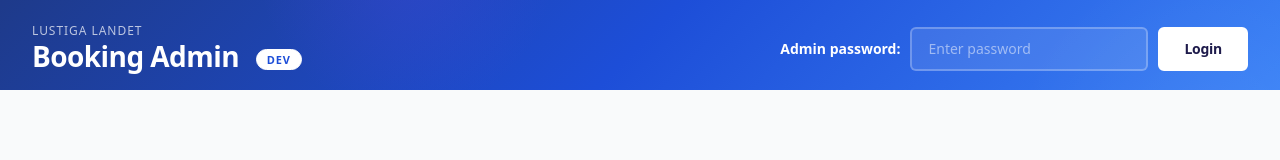
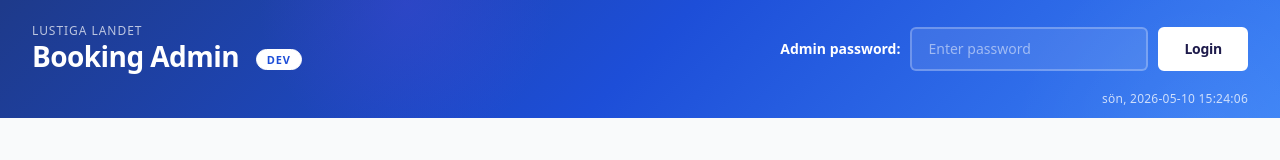
Before and after one commit to stavenek/ll-booking-admin-orange, a website: page index.html in a window 1280 px wide. Drawn offline with Linux system fonts and the light colour scheme.

Commit message:
Show live clock in admin header
Right-aligned weekday + ISO date + time, ticking each second, on its
own row just below the login form.

Co-Authored-By: Claude Opus 4.7 (1M context) <noreply@anthropic.com>

```diff
--- a/app.js
+++ b/app.js
@@ -188,6 +188,27 @@ const tplBodyInput = document.getElementById("tplBody");
 const tplActiveInput = document.getElementById("tplActive");
 const saveTemplateBtn = document.getElementById("saveTemplateBtn");
 const cancelTemplateBtn = document.getElementById("cancelTemplateBtn");
+
+// ── Live clock ────────────────────────────────────────────────────
+(function startClock() {
+  var el = document.getElementById("nowClock");
+  if (!el) return;
+  function tick() {
+    var now = new Date();
+    el.textContent = now.toLocaleString("sv-SE", {
+      weekday: "short",
+      year: "numeric",
+      month: "2-digit",
+      day: "2-digit",
+      hour: "2-digit",
+      minute: "2-digit",
+      second: "2-digit",
+    });
+    el.dateTime = now.toISOString();
+  }
+  tick();
+  setInterval(tick, 1000);
+})();
 
 // ── Navigation tabs ───────────────────────────────────────────────
 function switchTab(tabName) {
--- a/index.html
+++ b/index.html
@@ -22,6 +22,9 @@
           <input type="password" id="pwd" placeholder="Enter password" autocomplete="current-password" />
           <button class="btn-load" id="setPwdBtn" type="button">Login</button>
         </div>
+      </div>
+      <div class="header-meta">
+        <time class="header-clock" id="nowClock" aria-live="off"></time>
       </div>
       <nav class="nav-tabs" id="navTabs">
         <button class="nav-tab active" data-tab="bookings" type="button">Bookings</button>
--- a/style.css
+++ b/style.css
@@ -143,6 +143,20 @@ body {
   margin-bottom: var(--space-md);
 }
 
+.header-meta {
+  display: flex;
+  justify-content: flex-end;
+  margin-bottom: var(--space-sm);
+}
+
+.header-clock {
+  font-size: var(--font-size-sm);
+  font-weight: var(--font-weight-medium);
+  color: rgba(255, 255, 255, 0.75);
+  font-variant-numeric: tabular-nums;
+  letter-spacing: 0.02em;
+}
+
 .app-title {
   font-size: 28px;
   font-weight: var(--font-weight-extrabold);
```
